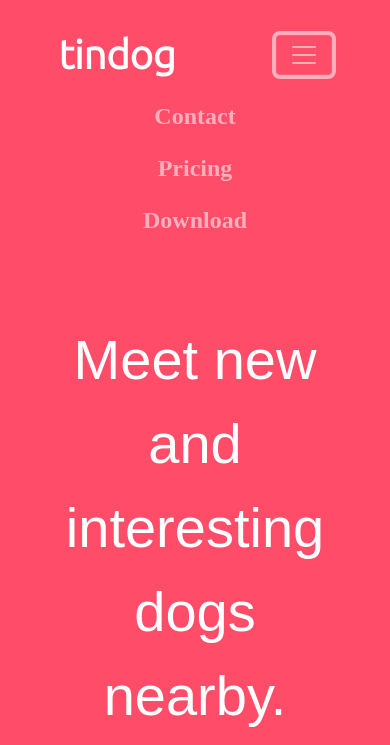
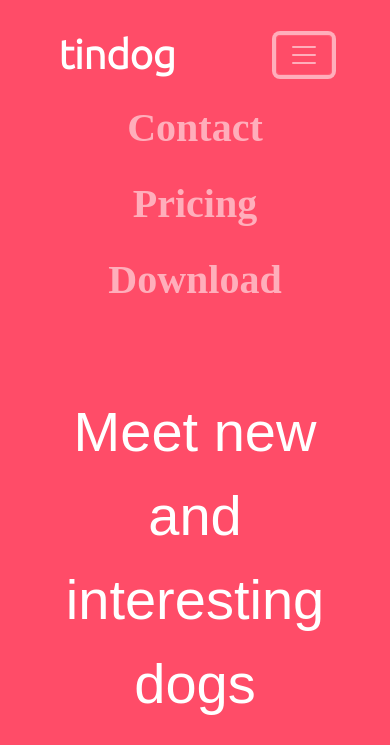
Before and after one commit to gdennar/sample_tindog, a plain HTML site: page index.html in a window 390 px wide. Both pictures are taken after a click on the button 303 px from the left and 54 px from the top of the page. Shown: the top 745 px of the page. Drawn offline with nearby package versions, Linux system fonts and the light colour scheme.

Commit message:
Update styles.css

```diff
--- a/css/styles.css
+++ b/css/styles.css
@@ -53,8 +53,8 @@ p{
 
 .nav-link{
     font-size: 1.5rem;
-    font-family: 'Montserrat-black';
-    font-weight:bold;
+    font-family: 'Montserrat-light';
+
 }
 
 /* download buttons */
@@ -179,7 +179,11 @@ p{
        width:60%;
     }
 
-
+   .nav-link{
+    font-size:2.5rem;
+    font-family: 'Montserrat-black';
+    font-weight:bold;
+}
 
 
 }
```
